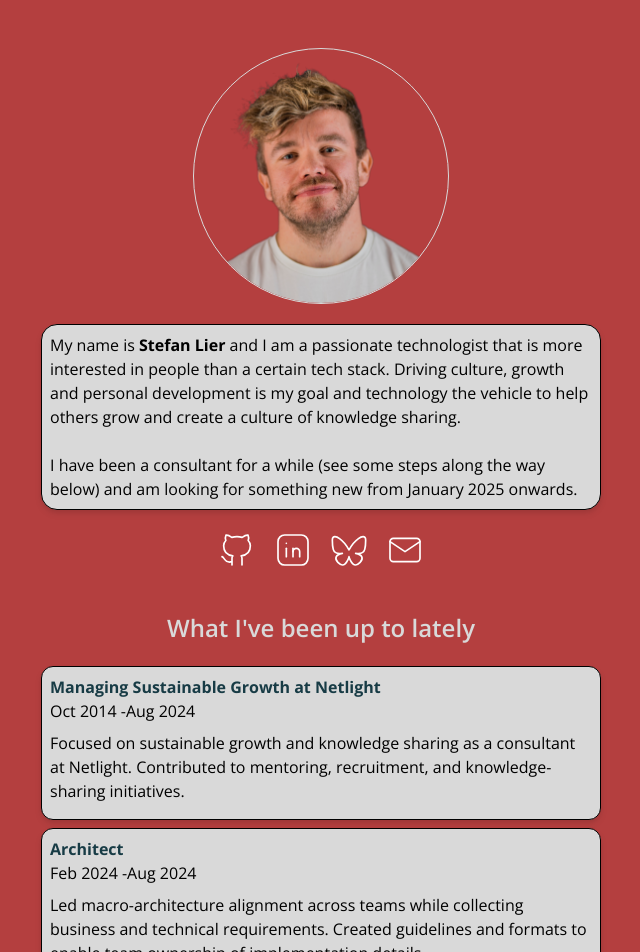
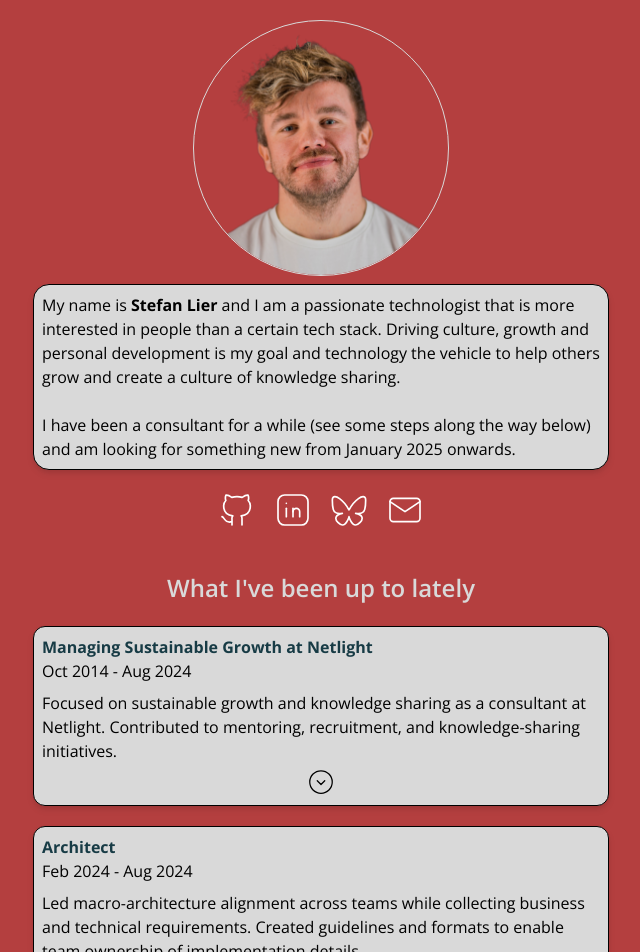
Before and after one commit to stehefan/stefanlier.de, a Next.js app: page / in a window 1280 px wide. Shown: the top 952 px of the page, without its empty margins (319-959 px from the left). Built offline with nearby package versions, Linux system fonts and the light colour scheme; no server answers.

Commit message:
feat: show description of experiences when user expands the card

```diff
--- a/app/components/ExperienceCard/ExperienceCard.tsx
+++ b/app/components/ExperienceCard/ExperienceCard.tsx
@@ -1,28 +1,43 @@
+'use client';
+
 import Markdown from 'react-markdown';
 import { format } from 'date-fns';
+import { useState } from 'react';
+import { IconChevronsDown, IconCircleChevronDown, IconCircleChevronDownFilled } from '@tabler/icons-react';
 
 interface ExperienceProperties {
     data: Experience;
 }
 
 function ExperienceCard(props: ExperienceProperties) {
+    const [isExpanded, setIsExpanded] = useState(false);
+    const descriptionClassNames = isExpanded ? 'max-h-[1000px]' : 'max-h-0';
+    const buttonClassNames = isExpanded ? 'rotate-180' : 'rotate-0';
+    const buttonLabel = isExpanded ? 'Collapse the experience card' : 'Expand the experience card';
     return (
-        <div className="space-y-1 rounded-xl border-black bg-offwhite border p-2  drop-shadow-md">
+        <div className="flex flex-col space-y-2 justify-center items-center w-full">
+            <div className="max-w-xl space-y-1 rounded-xl border-black bg-offwhite border p-2 drop-shadow-md">
                 <header className="flex flex-col mb-2">
                     <h3 className="font-bold text-accent">{props.data.title}</h3>
                     <div className="text-md font-extralight">
-                    {format(props.data.startTime, 'MMM yyyy')}
-                    {' '}
-                    -
-                    {format(props.data.endTime, 'MMM yyyy')}
+                        {format(props.data.startTime, 'MMM yyyy')} - {format(props.data.endTime, 'MMM yyyy')}
                     </div>
                 </header>
-            <main>
-                <Markdown>
+                <section>
                     {props.data.summary}
-                </Markdown>
-            </main>
+                </section>
+                <div className="flex justify-center items-center">
+                    <button onClick={() => setIsExpanded(!isExpanded)} aria-description={buttonLabel} className={`transition-all duration-300 ease-in-out hover:scale-105 hover:opacity-50 ${buttonClassNames}`.trim()}>
+                        <IconCircleChevronDown size={30} stroke={1} />
+                    </button>
                 </div>
+            </div>
+            <div className={`flex flex-col items-center w-full overflow-hidden shadow-card bg-offwhite transition-[max-height] duration-700 delay-150 linear ${descriptionClassNames}`.trim()}>
+                <div className='max-w-4xl p-5'>
+                    <Markdown>{props.data.description}</Markdown>
+                </div>
+            </div>
+        </div >
     );
 }
 
--- a/app/components/ExperienceList/ExperienceList.tsx
+++ b/app/components/ExperienceList/ExperienceList.tsx
@@ -13,14 +13,14 @@ function ExperienceList(props: ExperienceListProperties) {
     const posthog = usePostHog();
 
     return (
-        <>
+        <div className="flex flex-col w-full space-y-3">
             {props.data.map((experience, index) => (
                 <ExperienceCard
                     key={index}
                     data={experience}
                 />
             ))}
-        </>
+        </div>
     );
 }
 
--- a/app/globals.css
+++ b/app/globals.css
@@ -4,16 +4,20 @@
 
 :root {
     --icon-color: theme(colors.offwhite);
+    --background: theme(colors.reddish.DEFAULT);
+    --text: theme(colors.black);
+    --card-color: theme(colors.offwhite);
 }
 
 body {
-    color: theme(colors.black);
-    background: theme(colors.reddish.DEFAULT);
+    background: var(--background);
+    color: var(--text);
     font-family: var(--font-open-sans);
     font-optical-sizing: auto;
 }
 
-h1, h2 {
+h1,
+h2 {
     color: theme(colors.offwhite);
     text-align: center;
     font-weight: 600;
--- a/app/page.tsx
+++ b/app/page.tsx
@@ -28,8 +28,8 @@ export default async function Home() {
         }));
 
     return (
-        <div className={`max-w-xl p-2 space-y-2 m-10 ${openSans.variable} font-sans`}>
-            <header className="flex flex-col items-center space-y-2 mb-5">
+        <div className={`w-full space-y-2 ${openSans.variable} font-sans flex flex-col items-center mt-5 mb-5`}>
+            <header className="max-w-xl flex flex-col items-center">
                 <Image
                     className="rounded-full border-offwhite border"
                     src={headshot}
@@ -38,8 +38,8 @@ export default async function Home() {
                     width={256}
                 />
             </header>
-            <main className="flex flex-col items-center space-y-5">
-                <section className="description rounded-2xl border-black bg-offwhite border p-2 drop-shadow-md">
+            <main className="flex flex-col items-center w-full space-y-5">
+                <section className="max-w-xl rounded-2xl border-black bg-offwhite border p-2 drop-shadow-md">
                     My name is
                     {' '}
                     <b>Stefan Lier</b>
@@ -52,7 +52,7 @@ export default async function Home() {
                     I have been a consultant for a while (see some steps along the way below) and am looking for
                     something new from January 2025 onwards.
                 </section>
-                <section className="flex flex-row justify-center gap-4 mt-2">
+                <section className="max-w-xl flex flex-row justify-center gap-4">
                     <Link target="_blank" href="https://www.github.com/stehefan" aria-label="Github-Link">
                         <IconBrandGithub className="contact-icon size-10" strokeWidth={1} color="#fff" />
                     </Link>
@@ -70,11 +70,11 @@ export default async function Home() {
                         <IconMail className="contact-icon size-10" strokeWidth={1} color="#fff" />
                     </Link>
                 </section>
-                <section className="space-y-5 ">
+                <section className="space-y-5 w-full">
                     <header>
                         <h2 className="mt-5">What I&apos;ve been up to lately</h2>
                     </header>
-                    <main className="flex flex-col gap-2 items-center">
+                    <main className="flex flex-col gap-2 items-center w-full">
                         <ExperienceList data={experienceData} />
                     </main>
                 </section>
--- a/tailwind.config.ts
+++ b/tailwind.config.ts
@@ -19,6 +19,9 @@ const config: Config = {
       },
       fontFamily: {
         sans: ['var(--font-open-sans)'],
+      },
+      boxShadow: {
+        card: 'inset 0 10px 10px -10px var(--background), inset 0 -10px 10px -10px var(--background)',
       }
     },
   },
```
Lines whose indentation alone changed are shown as unchanged.
